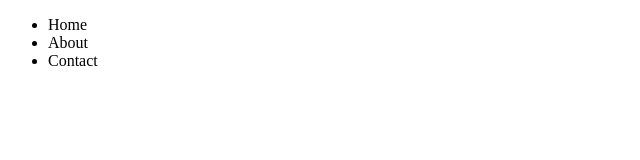
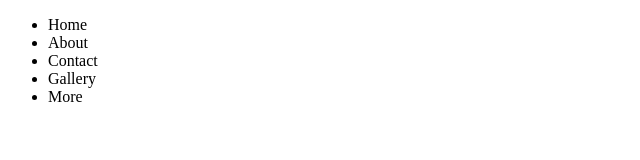
Before and after one commit to cph-jn362/gitpull-test, a plain HTML site: page index.html in a window 1280 px wide. Shown: the whole page, without its empty margins (0-640 px from the left). Drawn offline with Linux system fonts and the light colour scheme.

Commit message:
Added new list items

```diff
--- a/index.html
+++ b/index.html
@@ -11,6 +11,8 @@
         <li>Home</li>
         <li>About</li>
         <li>Contact</li>
+        <li>Gallery</li>
+        <li>More</li>
     </ul>
 </body>
 </html>
```
